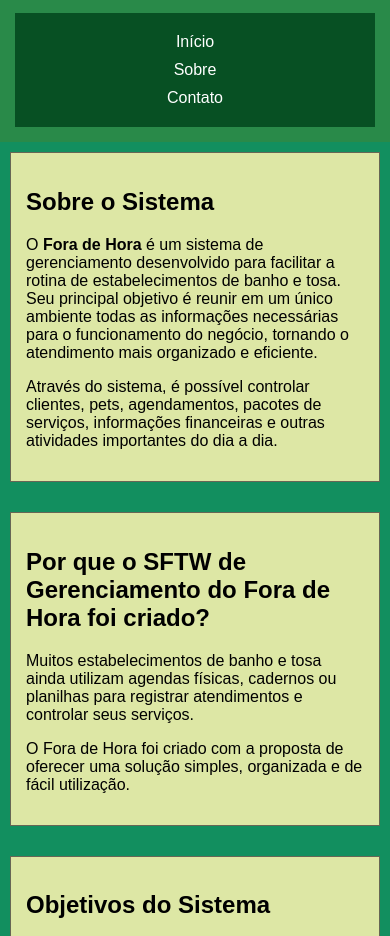
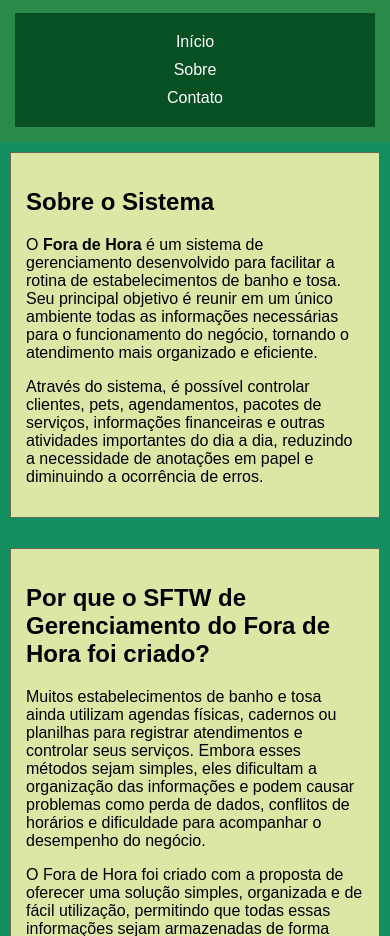
Before and after one commit to DanMazzaro/Estiliza-o-Fora-de-Hora, a plain HTML site: page sobre.html in a window 390 px wide. Shown: the part 134-1070 px from the top of the page. Drawn offline with Linux system fonts and the light colour scheme.

Commit message:
Refactor sobre.html for improved structure and clarity
Updated the HTML structure and added viewport meta tag for better responsiveness. Enhanced content clarity and organization.

```diff
--- a/sobre.html
+++ b/sobre.html
@@ -1,8 +1,9 @@
 <!doctype html>
-<html>
+<html lang="pt-br">
 
 <head>
-    <meta charset="utf-8" />
+  <meta charset="UTF-8" />
+  <meta name="viewport" content="width=device-width, initial-scale=1.0" />
   <link rel="stylesheet" href="style.css" />
   <title>Sobre</title>
 </head>
@@ -12,6 +13,7 @@
   <header>
 
     <h1>Fora de Hora</h1>
+
     <p>Organizando o cuidado com quem faz parte da família.</p>
 
     <nav>
@@ -39,7 +41,8 @@
       <p>
         Através do sistema, é possível controlar clientes, pets, agendamentos,
         pacotes de serviços, informações financeiras e outras atividades
-          importantes do dia a dia.
+        importantes do dia a dia, reduzindo a necessidade de anotações em papel
+        e diminuindo a ocorrência de erros.
       </p>
 
     </section>
@@ -51,12 +54,17 @@
       <p>
         Muitos estabelecimentos de banho e tosa ainda utilizam agendas físicas,
         cadernos ou planilhas para registrar atendimentos e controlar seus
-          serviços.
+        serviços. Embora esses métodos sejam simples, eles dificultam a
+        organização das informações e podem causar problemas como perda de dados,
+        conflitos de horários e dificuldade para acompanhar o desempenho do
+        negócio.
       </p>
 
       <p>
         O Fora de Hora foi criado com a proposta de oferecer uma solução simples,
-          organizada e de fácil utilização.
+        organizada e de fácil utilização, permitindo que todas essas informações
+        sejam armazenadas de forma segura e consultadas rapidamente sempre que
+        necessário.
       </p>
 
     </section>
@@ -68,7 +76,7 @@
       <ul>
         <li>Organizar os agendamentos de banho e tosa.</li>
         <li>Controlar pacotes de serviços.</li>
-          <li>Gerar informações que facilitem a administração.</li>
+        <li>Gerar informações que facilitem a administração do estabelecimento.</li>
         <li>Melhorar a organização e a produtividade da equipe.</li>
       </ul>
 
@@ -89,4 +97,5 @@
   </footer>
 
 </body>
+
 </html>
```
Lines whose indentation alone changed are shown as unchanged.
